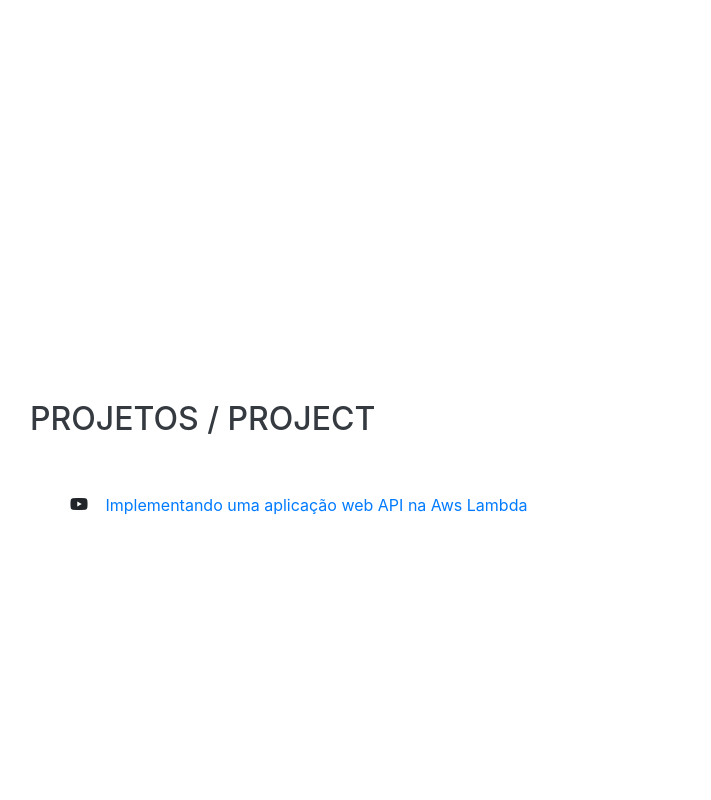
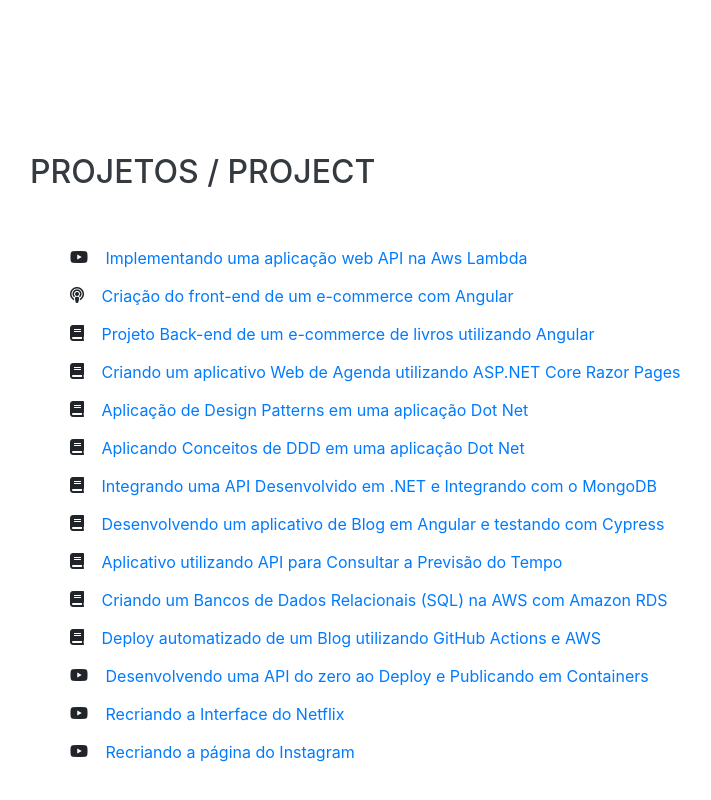
Before and after one commit to luforcanpro/PortFolioLuizForcan, a website with bundled scripts: page index.html in a window 1280 px wide. Shown: the part 5835-6635 px from the top of the page, without its empty margins (306-1017 px from the left). Built offline with nearby package versions, Linux system fonts and the light colour scheme; a web font is replaced by a local one.

Commit message:
commit inicial

```diff
--- a/index.html
+++ b/index.html
@@ -510,66 +510,68 @@
                     <i class="fab fa-youtube" aria-hidden="true"></i>
                     <a href="https://github.com/luforcanpro/DeployAppAPINaAwsLambda" class="btn btn-link">Implementando uma aplicação web API na Aws Lambda</a>
                 <li>
-
-				<!--
                  <li>
                     <i class="fa fa-podcast" aria-hidden="true"></i>
-                    <a href="https://open.spotify.com/episode/2ZrgDD1mnJ3iQQB6wJbzWj" class="btn btn-link">Data Engineer
-                        Podcast - Hardcoded</a>
+                    <a href="https://github.com/luforcanpro/FrontEndEcommerceComAngular" class="btn btn-link">Criação do front-end de um e-commerce com Angular</a>
+                <li>
+
+			   <li>
+                    <i class="fa fa-book" aria-hidden="true"></i>
+                    <a href="https://github.com/luforcanpro/ApiCSharpProdutosEcommerceLivros"
+                        class="btn btn-link">Projeto Back-end de um e-commerce de livros utilizando Angular</a>
                 <li>
                 <li>
                     <i class="fa fa-book" aria-hidden="true"></i>
-                    <a href="https://www.linkedin.com/posts/lopesdiego12_awscommunitybuilders-awscommunity-aws-activity-6849697399414243328-eYCh"
-                        class="btn btn-link">AWS Community Builder</a>
+                    <a href="https://github.com/luforcanpro/CriandoPaginasComRazorPages"
+                        class="btn btn-link">Criando um aplicativo Web de Agenda utilizando ASP.NET Core Razor Pages</a>
                 <li>
                 <li>
                     <i class="fa fa-book" aria-hidden="true"></i>
-                    <a href="https://lopesdiego12.medium.com/data-quality-na-americanas-com-soda-io-7153e5ce2035"
-                        class="btn btn-link">Data Quality</a>
-                <li>
-                <li>
+                    <a href="https://github.com/luforcanpro/aplicando_DesignPatternsCSharp1"
+                        class="btn btn-link">Aplicação de Design Patterns em uma aplicação Dot Net</a>
                 <li>
                 <li>
                     <i class="fa fa-book" aria-hidden="true"></i>
-                    <a href="https://github.com/lopesdiego12/data-engineer-development-plan/blob/main/Treinamentos/e-learning/movies.md"
-                        class="btn btn-link">Data Movies</a>
+                    <a href="https://github.com/luforcanpro/aplicacaoCSharp_usandoDDD1"
+                        class="btn btn-link">Aplicando Conceitos de DDD em uma aplicação Dot Net</a>
                 <li>
+
+
                 <li>
+                    <i class="fa fa-book" aria-hidden="true"></i>
+                    <a href="https://github.com/luforcanpro/api_Net_IntegradaMongoDB"
+                        class="btn btn-link">Integrando uma API Desenvolvido em .NET e Integrando com o MongoDB</a>
+                <li>
+                    <i class="fa fa-book" aria-hidden="true"></i>
+                    <a href="https://github.com/luforcanpro/teste_blog_angular_com_cypres"
+                        class="btn btn-link">Desenvolvendo um aplicativo de Blog em Angular e testando com Cypress</a>
+                <li>
+                    <i class="fa fa-book" aria-hidden="true"></i>
+                    <a href="https://github.com/luforcanpro/Api_Consulta_Previsao_Tempo"
+                        class="btn btn-link">Aplicativo utilizando API para Consultar a Previsão do Tempo</a>
                 <li>
                 <li>
                     <i class="fa fa-book" aria-hidden="true"></i>
-                    <a href="https://github.com/lopesdiego12/data-engineer-development-plan/blob/main/Treinamentos/e-learning/podcasts.md"
-                        class="btn btn-link">Recommended Podcasts</a>
+                    <a href="https://github.com/luforcanpro/BDRelacionalAWSAmazonRDS"
+                        class="btn btn-link">Criando um Bancos de Dados Relacionais (SQL) na AWS com Amazon RDS</a>
                 <li>
                 <li>
                     <i class="fa fa-book" aria-hidden="true"></i>
-                    <a href="https://lopesdiego12.medium.com/refer%C3%AAncias-sobre-arquitetura-moderna-de-dados-ccba73ecadae"
-                        class="btn btn-link">Modern Data Architecture Stack</a>
-                <li>
-                    <i class="fa fa-book" aria-hidden="true"></i>
-                    <a href="https://lopesdiego12.medium.com/monitoramento-de-data-pipelines-grafana-apache-airflow-d606740afff"
-                        class="btn btn-link">Monitoring Apache Airflow pipelines by Grafana</a>
-                <li>
-                    <i class="fa fa-book" aria-hidden="true"></i>
-                    <a href="https://lopesdiego12.medium.com/como-criar-um-portf%C3%B3lio-de-maneira-simples-com-o-dom%C3%ADnio-github-io-8d4b8c3ba138"
-                        class="btn btn-link">Create githubio porfolio website</a>
-                <li>
-                <li>
-                    <i class="fa fa-book" aria-hidden="true"></i>
-                    <a href="https://lopesdiego12.medium.com/como-criar-seu-primeiro-data-pipeline-no-apache-airflow-dbe3791a4053"
-                        class="btn btn-link">Create your first pipeline in Apache Airflow</a>
-                <li>
-                <li>
-                    <i class="fa fa-book" aria-hidden="true"></i>
-                    <a href="https://lopesdiego12.medium.com/instala%C3%A7%C3%A3o-do-apacheairflow-c7c9b706cc59"
-                        class="btn btn-link">Shell script to automate your Apache Airflow install</a>
+                    <a href="https://github.com/luforcanpro/DeployAutomatizadoAWSUtilizandoGitHubActions"
+                        class="btn btn-link">Deploy automatizado de um Blog utilizando GitHub Actions e AWS</a>
                 <li>
                 <li>
                     <i class="fab fa-youtube" aria-hidden="true"></i>
-                    <a href="https://www.youtube.com/watch?v=f_lnDBR3rFU" class="btn btn-link">Airflow Fundamentals -
-                        Data Hackers Commuity</a>
+                    <a href="https://github.com/luforcanpro/UdemyRestWithAspNet" class="btn btn-link">Desenvolvendo uma API do zero ao Deploy e Publicando em Containers</a>
                 <li>
--->
+				<li>
+                    <i class="fab fa-youtube" aria-hidden="true"></i>
+                    <a href="https://github.com/luforcanpro/recriando_interface_netflix" class="btn btn-link">Recriando a Interface do Netflix</a>
+                <li>
+				<li>
+                    <i class="fab fa-youtube" aria-hidden="true"></i>
+                    <a href="https://github.com/luforcanpro/paginainstagram" class="btn btn-link">Recriando a página do Instagram</a>
+                <li>
         </div>
     </section>
     </div>
```
